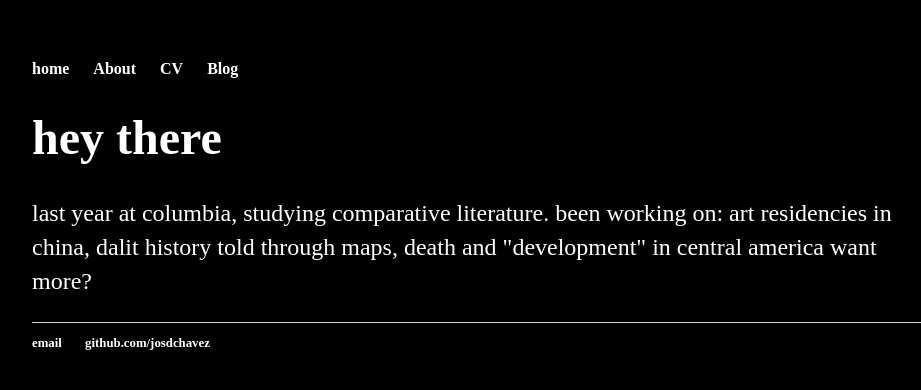
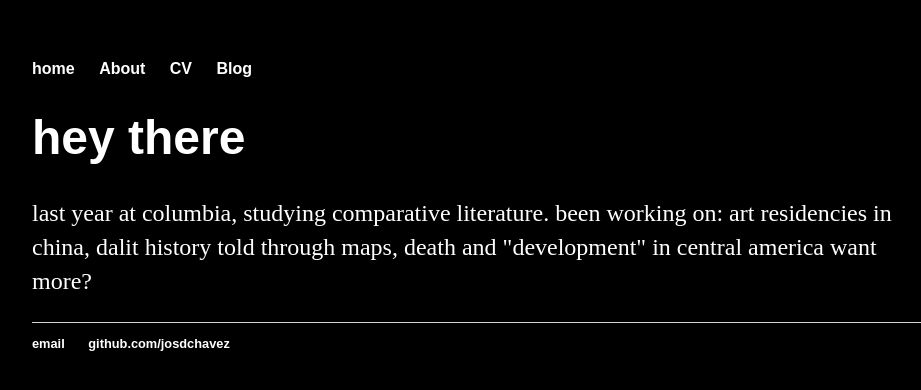
Before and after one commit to josdchavez/josdchavez.github.io, a Jekyll site: the page built from index.html, in a window 1280 px wide. Shown: the top 390 px of the page, without its empty margins (160-1081 px from the left). Built offline with Jekyll 4.4.1, drawn with Linux system fonts in a browser that asks for light colours.

Commit message:
Update main.css

```diff
--- a/css/main.css
+++ b/css/main.css
@@ -3,7 +3,7 @@ body {
     width: 70%;
 }
 nav ul, footer ul {
-    font-family: Lucida Sans Typewriter;
+    font-family: Arial, Helvetica, sans-serif;
     padding: 0px;
     list-style: none;
     font-weight: bold;
@@ -21,7 +21,7 @@ a:hover {
 }
 h1 {
     font-size: 3em;
-    font-family:Lucida Sans Typewriter;
+    font-family:Arial, Helvetica, sans-serif;
 }
 p {
     font-size: 1.5em;
```
